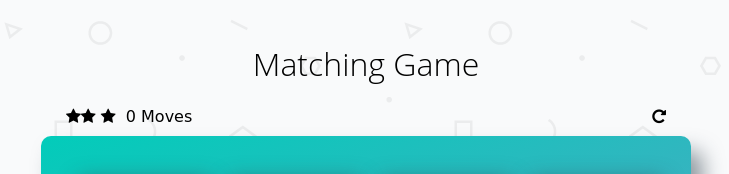
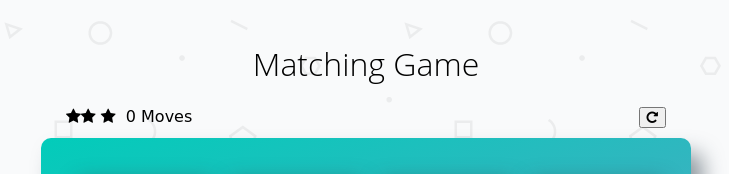
Before and after one commit to abhi2399/udacity-project-memory-game, a plain HTML site: page index.html in a window 1280 px wide. Shown: the top 174 px of the page, 274-1003 px from the left. Drawn offline with Linux system fonts and the light colour scheme; files whose address does not match are found by name; a web font is replaced by a local one.

Commit message:
Update index.html

```diff
--- a/index.html
+++ b/index.html
@@ -27,8 +27,8 @@
 
         	<span class="moves">3</span> Moves
 
-            <div class="restart"
-           ;<button class="button" input type="button" onClick= "location.reload(true)"><i class="fa fa-repeat"></i></button>
+            <div class="restart">
+           <button class="button" input type="button" onClick= "location.reload(true)"><i class="fa fa-repeat"></i></button>
 
 
         	</div>
```
